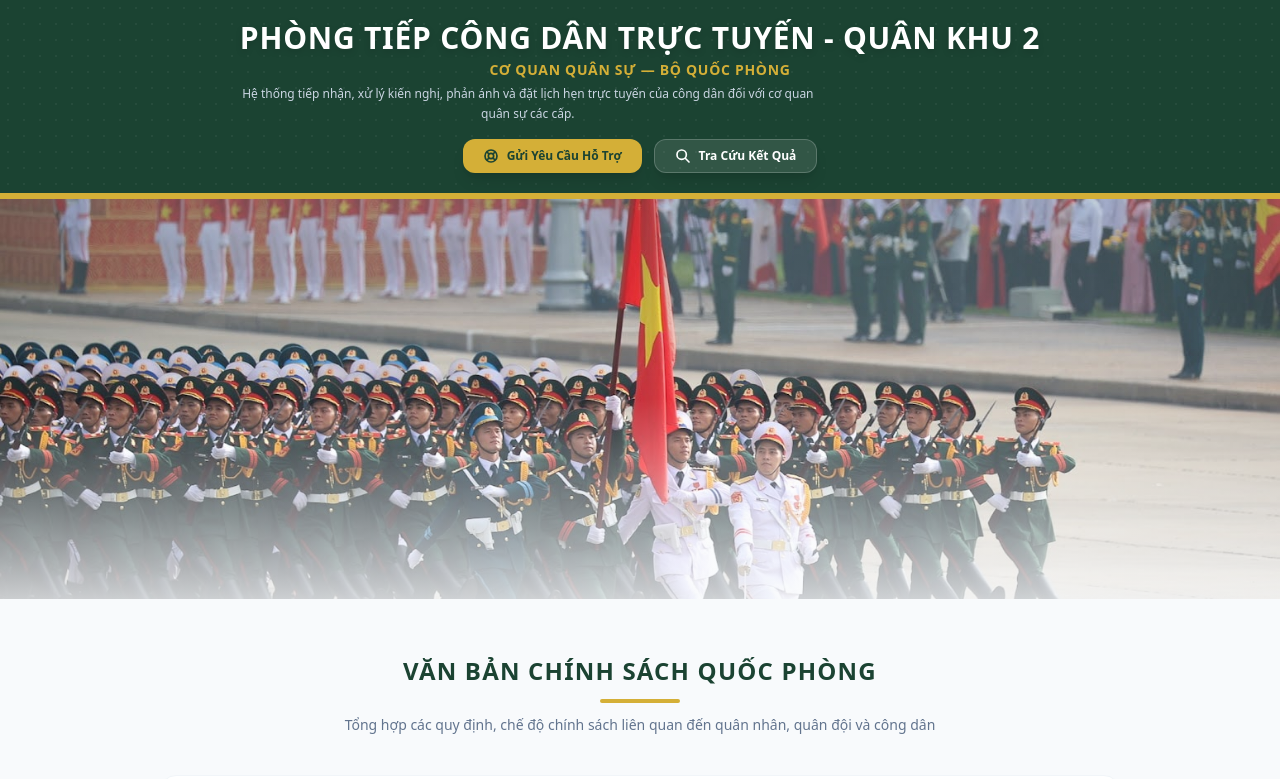
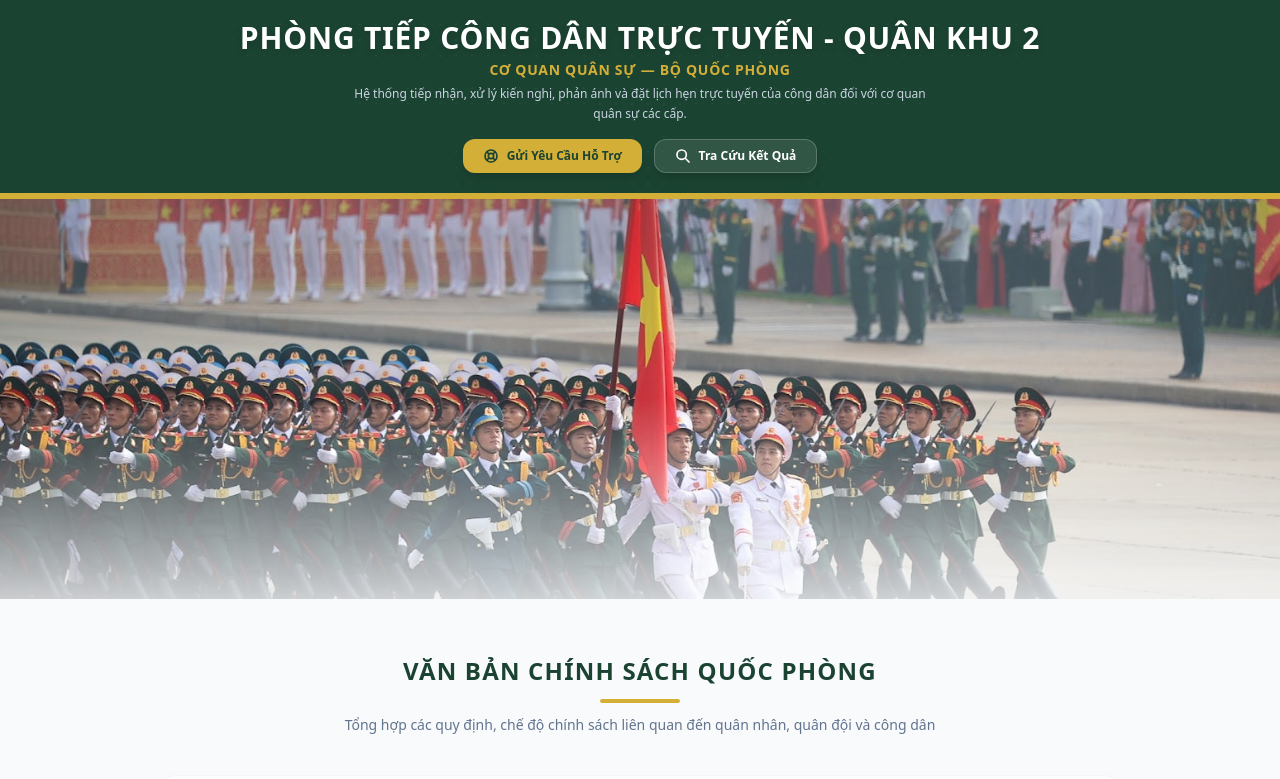
Before and after one commit to Tuongii/congdan, a Next.js app in the folder cong-cong-dan-frontend/: page / in a window 1280 px wide. Shown: the top 779 px of the page. Built offline with nearby package versions, Linux system fonts and the light colour scheme.

Commit message:
Center align system description paragraph

```diff
--- a/cong-cong-dan-frontend/app/page.tsx
+++ b/cong-cong-dan-frontend/app/page.tsx
@@ -28,7 +28,7 @@ export default function Home() {
               <p className="text-xs md:text-sm font-semibold text-qd-yellow tracking-wider uppercase mt-0.5">
                 Cơ Quan Quân Sự — Bộ Quốc Phòng
               </p>
-              <p className="text-[11px] md:text-xs text-slate-300 max-w-xl leading-relaxed mt-1">
+              <p className="text-[11px] md:text-xs text-slate-300 max-w-xl leading-relaxed mt-1 mx-auto">
                 Hệ thống tiếp nhận, xử lý kiến nghị, phản ánh và đặt lịch hẹn trực tuyến
                 của công dân đối với cơ quan quân sự các cấp.
               </p>
```
